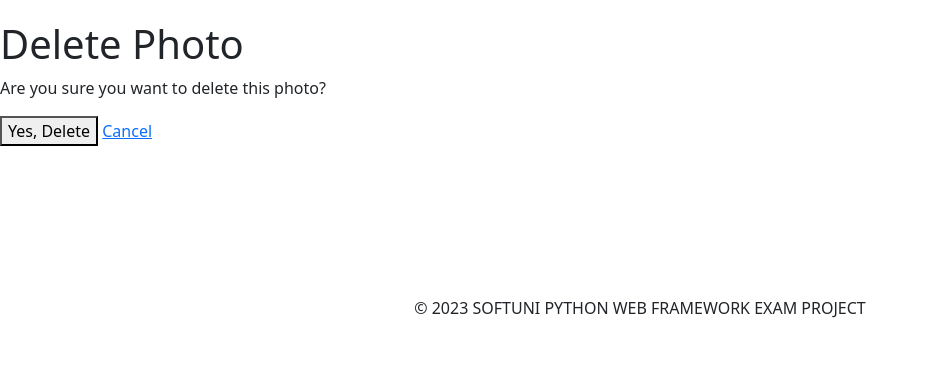
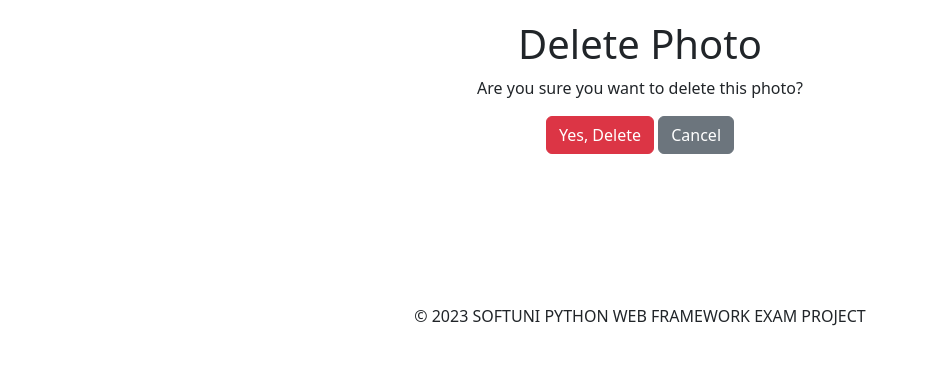
Before and after one commit to MPSokolov/Python-Web-Exam-Project, a Django app: page /photos/1/delete/ in a window 1280 px wide. Shown: the part 56-421 px from the top of the page, without its empty margins (0-929 px from the left). Run offline with Django 4.2, Linux system fonts and the light colour scheme; a user stored in the database is signed in; tables that the repository leaves empty hold one stand-in row (values such as "Sample post").

Commit message:
Configured photo delete page

```diff
--- a/DIY_comunity/templates/photos/photo-delete-page.html
+++ b/DIY_comunity/templates/photos/photo-delete-page.html
@@ -1,12 +1,14 @@
 {% extends 'base/base.html' %}
 {% block page_content %}
 
-<h1>Delete Photo</h1>
-<p>Are you sure you want to delete this photo?</p>
-<form method="post">
-    {% csrf_token %}
-    <button type="submit">Yes, Delete</button>
-    <a href="{% url 'project details' slug=photo.project.slug %}">Cancel</a>
-</form>
+    <div class="d-flex flex-column align-items-center">
+        <h1>Delete Photo</h1>
+        <p>Are you sure you want to delete this photo?</p>
+        <form method="post">
+            {% csrf_token %}
+            <button type="submit" class="btn btn-danger">Yes, Delete</button>
+            <a href="{% url 'project details' slug=photo.project.slug %}" class="btn btn-secondary">Cancel</a>
+        </form>
+    </div>
 
 {% endblock %}
```
